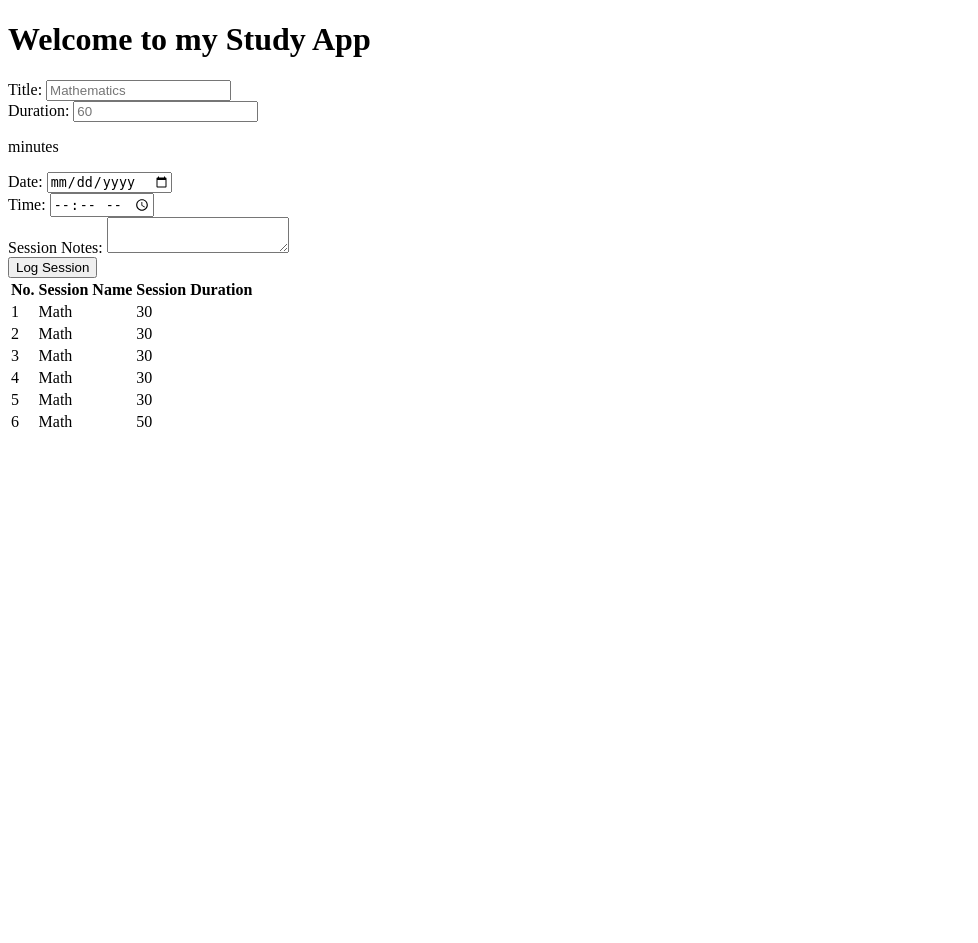
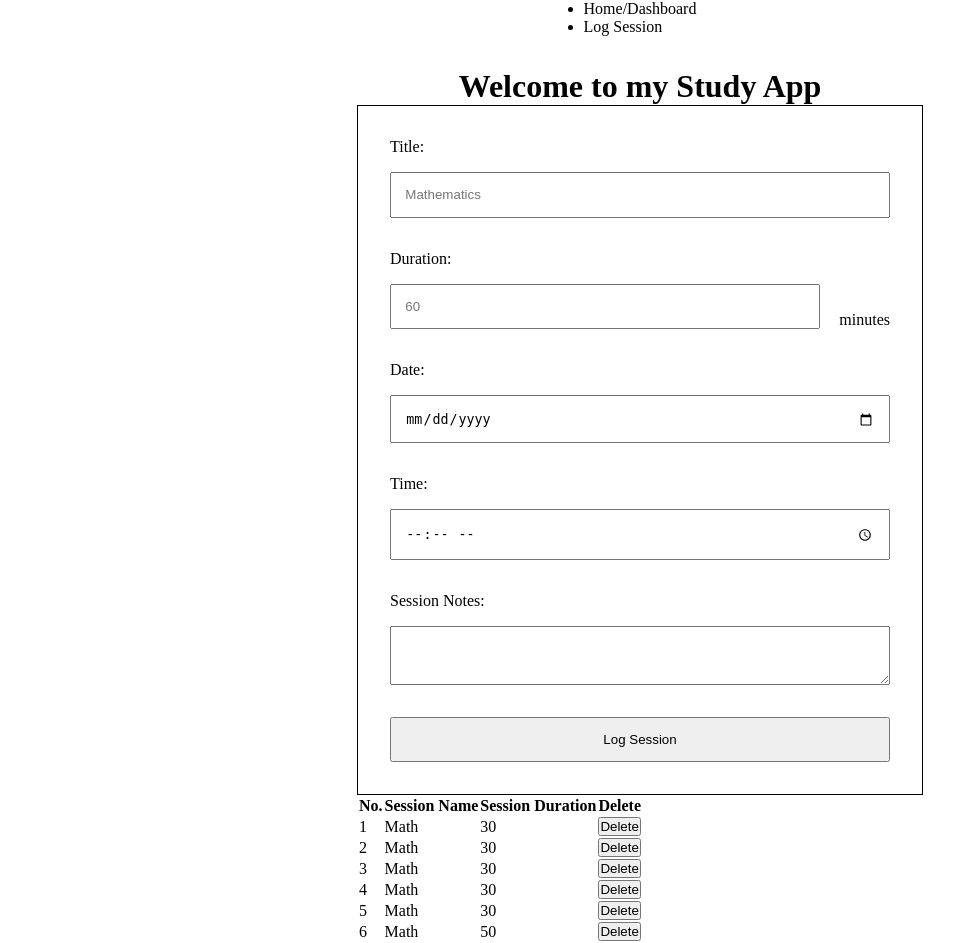
Before and after one commit to DanonymousCoder/study-app, a Flask app: page / in a window 1280 px wide. Shown: the whole page, without its empty margins (0-978 px from the left). Before the commit the page ends 427 px from the top, so only its background shows below. Run offline with Flask 3, Linux system fonts and the light colour scheme; data comes from the database, SQL or seed files in the repository; both versions use the stored data as it was after the commit.

Commit message:
feat: worked on styling the home page for better user experience

```diff
--- a/app.py
+++ b/app.py
@@ -43,4 +43,7 @@ def delete_session(session_id):
 
         delete_query = "DELETE FROM sessions WHERE id = ?"
 
-        cursor.execute(delete_query, session_id)
+        cursor.execute(delete_query, (session_id,))
+        connection.commit()
+
+    return redirect(url_for('home'))
--- /dev/null
+++ b/static/styles.css
@@ -0,0 +1,65 @@
+* {
+    padding: 0;
+    margin: 0;
+    box-sizing: border-box;
+}
+
+body {
+    display: flex;
+    flex-direction: column;
+    justify-content: center;
+    align-items: center;
+    width: 100%;
+    gap: 2em;
+}
+
+.log-session {
+    border: 1px solid black;
+    padding: 2em;
+    display: flex;
+    flex-direction: column;
+    gap: 2em;
+}
+
+h1 {
+    text-align: center;
+}
+
+.log-session label {
+    display: block;
+}
+
+.log-session input {
+    width: 500px;
+    padding: 1em;
+}
+
+.log-session textarea {
+    width: 500px;
+    padding: 1em;
+}
+
+.log-session button {
+    width: 500px;
+    padding: 1em;
+}
+
+.session-title,
+.session-duration,
+.session-date,
+.session-time,
+.session-notes {
+    display: flex;
+    flex-direction: column;
+    gap: 1em;
+}
+
+.log-session .session-duration .bottom {
+    display: flex;
+    align-items: flex-end;
+    justify-content: space-between;
+}
+
+.log-session .session-duration input {
+    width: 430px;
+}
--- a/templates/index.html
+++ b/templates/index.html
@@ -4,19 +4,30 @@
     <meta charset="UTF-8">
     <meta name="viewport" content="width=device-width, initial-scale=1.0">
     <title>Study App</title>
+
+    <link rel="stylesheet" href="../static/styles.css">
 </head>
 <body>
+    <aside>
+        <ul>
+            <li>Home/Dashboard</li>
+            <li>Log Session</li>
+        </ul>
+    </aside>
+    <main>
         <h1>Welcome to my Study App</h1>
 
-    <form action="/add" method="POST">
+        <form action="/add" method="POST" class="log-session">
             <div class="session-title">
                 <label for="title">Title: </label>
                 <input type="text" name="title" id="title" placeholder="Mathematics">
             </div>
             <div class="session-duration">
                 <label for="duration">Duration: </label>
+                <div class="bottom">
                     <input type="number" name="duration" id="duration" placeholder="60">
                     <p>minutes</p>
+                </div>
             </div>
             <div class="session-date">
                 <label for="date">Date: </label>
@@ -34,11 +45,12 @@
         </form>
 
 
-    <table>
+        <table class="displayed-sessions">
             <thead>
                 <th>No.</th>
                 <th>Session Name</th>
                 <th>Session Duration</th>
+                <th>Delete</th>
             </thead>
             <tbody>
                 {% for session in sessions %}
@@ -46,9 +58,15 @@
                     <td>{{ session.id }}</td>
                     <td>{{session.title}}</td>
                     <td>{{session.duration}}</td>
+                    <td>
+                        <form action="/delete/{{session.id}}" method="POST">
+                            <button type="submit">Delete</button>
+                        </form>
+                    </td>
                 </tr>
                 {% endfor %}
             </tbody>
         </table>
+    </main>
 </body>
 </html>
```
Also changed, not shown: focus.db, 1 other file. Lines whose indentation alone changed are shown as unchanged.
